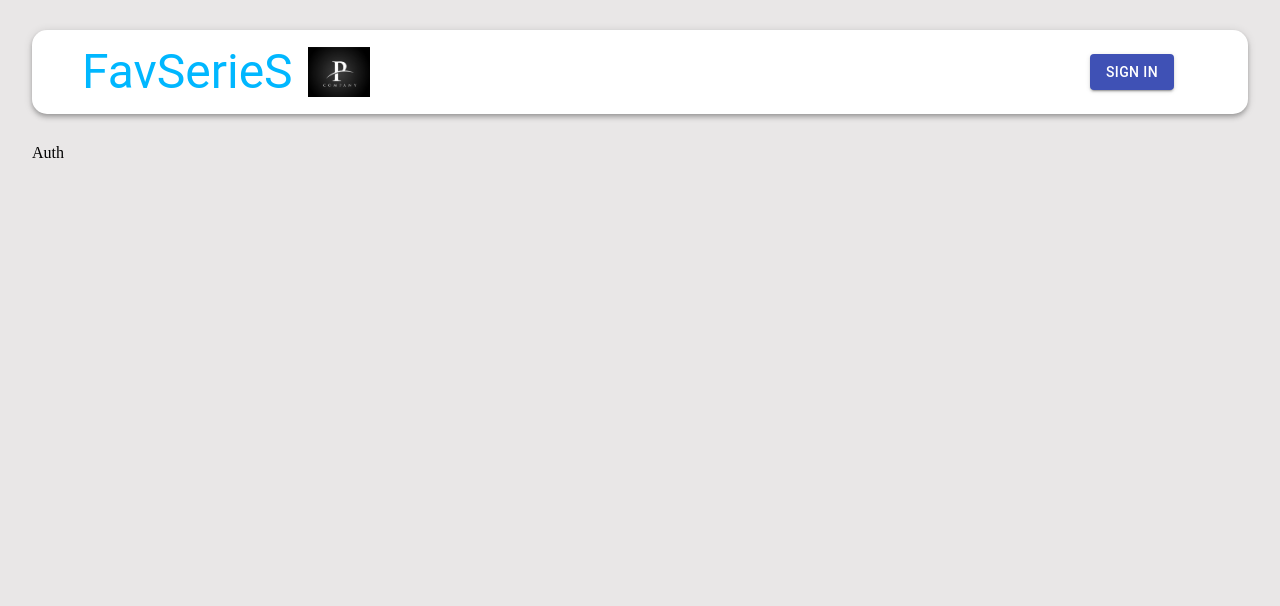
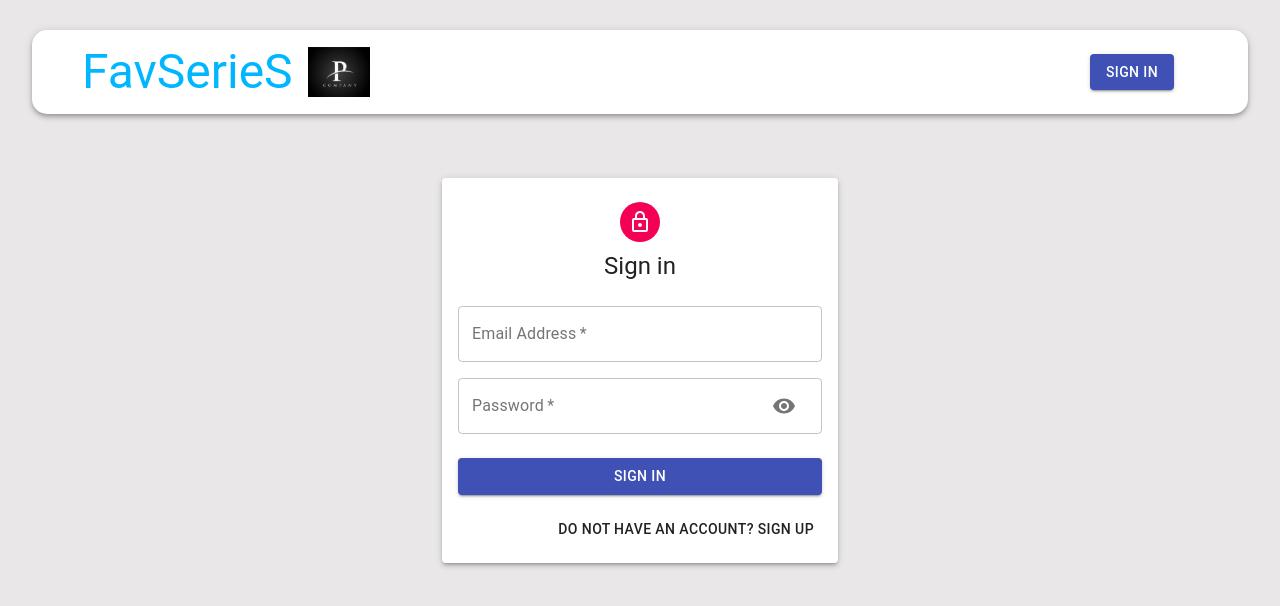
Before and after one commit to pabllot/favseriesfrontend, a React (Create React App) app: page /auth in a window 1280 px wide. Shown: the top 606 px of the page. Built offline with nearby package versions, Linux system fonts and the light colour scheme.

Commit message:
sign up sign in frontend done

```diff
--- a/src/components/Auth/Auth.js
+++ b/src/components/Auth/Auth.js
@@ -1,8 +1,63 @@
-import React from 'react'
+import { Avatar, Button, Container, Paper, Typography, Grid } from '@material-ui/core'
+import React, { useState } from 'react'
+import LockOutlinedIcon from '@material-ui/icons/LockOutlined'
+import useStyles from './styles'
+import Input from './input'
 
 const Auth = () => {
+  const classes = useStyles()
+  const [showPassword, setShowPassword] = useState(false)
+
+  const [isSignup, setIsSignup] = useState(false)
+
+  const handleShowPassword = () => setShowPassword((prev) => !prev)
+
+  const handleSubmit = () => {
+
+  }
+
+  const handleChange = () => {
+
+  }
+
+  const switchMode = () => {
+    setIsSignup((prev) => !prev)
+    handleShowPassword(false)
+  }
+
   return (
-    <div>Auth</div>
+    <Container component='main' maxWidth='xs'>
+      <Paper className={classes.paper} elevation={3}>
+        <Avatar className={classes.avatar}>
+          <LockOutlinedIcon />
+        </Avatar>
+        <Typography variant='h5'>{isSignup ? 'Sign in' : 'Sign in'}</Typography>
+        <form className={classes.form} onSubmit={handleSubmit}>
+          <Grid container spacing={2}>
+            {
+              isSignup && (
+                <>
+                   <Input name='firstName' label='First Name' handleChange={handleChange} autoFocus xs={6} half/>
+                   <Input name='firstName' label='First Name' handleChange={handleChange} half/>
+                </>
+              )}
+              <Input name='email' label='Email Address' handleChange={handleChange} type='email'/>
+              <Input name='password' label='Password' handleChange={handleChange} type={showPassword ? 'text' : 'password'} handleShowPassword={handleShowPassword}/>
+              { isSignup && <Input name='confirmPassword' label='Repeat Password' handleChange={handleChange} type='password'/>}
+          </Grid>
+          <Button type='submit' fullWidth variant='contained' color='primary' className={classes.submit}>
+            {isSignup ? 'Sign up' : 'Sign in'}
+          </Button>
+          <Grid container justify='flex-end'>
+            <Grid item>
+              <Button onClick={switchMode}>
+                { isSignup ? 'Already have an account? Sign in' : 'Do not have an account? Sign up'}
+              </Button>
+            </Grid>
+          </Grid>
+        </form>
+      </Paper>
+    </Container>
   )
 }
 
--- /dev/null
+++ b/src/components/Auth/input.js
@@ -0,0 +1,34 @@
+import { Grid, IconButton, InputAdornment, TextField } from '@material-ui/core'
+import React from 'react'
+
+import Visibility from '@material-ui/icons/Visibility'
+import VisibilityOff from '@material-ui/icons/VisibilityOff'
+
+const input = ({name,handleChange, label, half, autoFocus, type, handleShowPassword }) => {
+  return (
+    <Grid item xs={12} sm={ half ? 6 : 12}>
+        <TextField
+           name={name}
+           onChange={handleChange}
+           variant='outlined'
+           required
+           fullWidth
+           label={label}
+           autoFocus={autoFocus}
+           type={type}
+           InputProps={name === 'password' && {
+            endAdornment: (
+                <InputAdornment position='end'>
+                    <IconButton onClick={handleShowPassword}>
+                        {type === 'password' ? <Visibility /> : <VisibilityOff />}
+                    </IconButton>
+                </InputAdornment>
+            )
+           } }
+
+        />
+    </Grid>
+  )
+}
+
+export default input
--- a/src/components/Auth/styles.js
+++ b/src/components/Auth/styles.js
@@ -0,0 +1,30 @@
+import { makeStyles } from '@material-ui/core/styles';
+
+export default makeStyles((theme) => ({
+  paper: {
+    marginTop: theme.spacing(8),
+    display: 'flex',
+    flexDirection: 'column',
+    alignItems: 'center',
+    padding: theme.spacing(2),
+  },
+  root: {
+    '& .MuiTextField-root': {
+      margin: theme.spacing(1),
+    },
+  },
+  avatar: {
+    margin: theme.spacing(1),
+    backgroundColor: theme.palette.secondary.main,
+  },
+  form: {
+    width: '100%', // Fix IE 11 issue.
+    marginTop: theme.spacing(3),
+  },
+  submit: {
+    margin: theme.spacing(3, 0, 2),
+  },
+  googleButton: {
+    marginBottom: theme.spacing(2),
+  },
+}));
```
